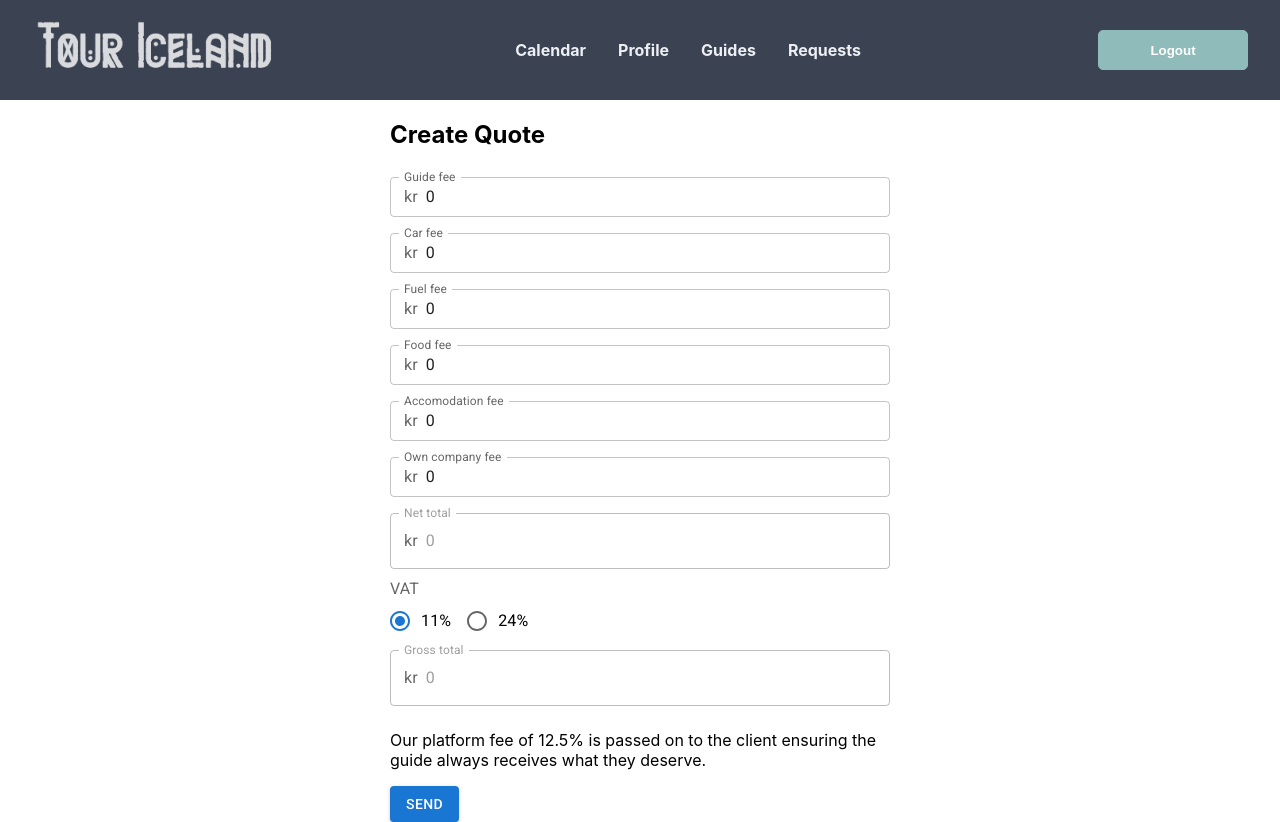
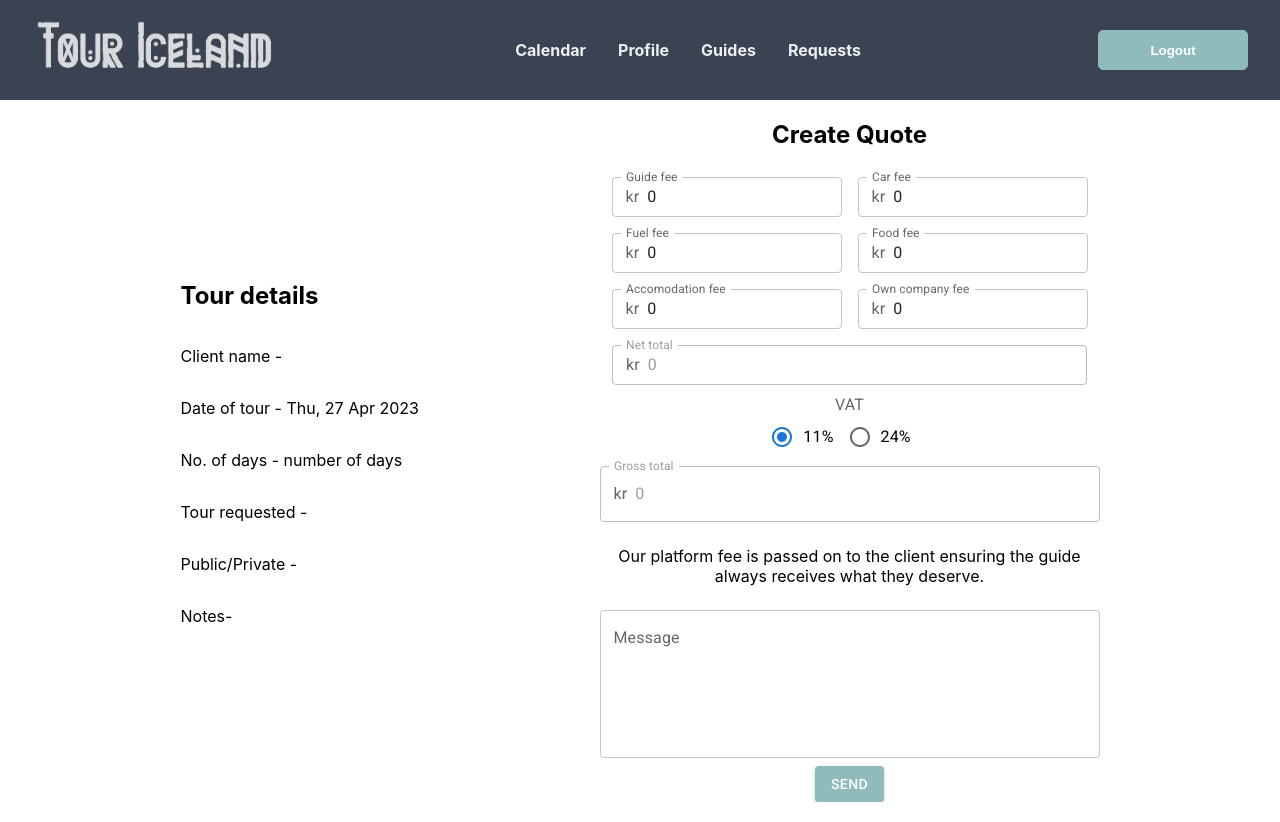
Before and after one commit to douglasfrancis/tour-iceland, a React (Create React App) app: page /guides/requests/1 in a window 1280 px wide. Built offline with nearby package versions, Linux system fonts and the light colour scheme; no server answers; sample sign-in values are in the browser's storage.

Commit message:
Currency added to request

```diff
--- a/src/components/GuidesUI/Request.js
+++ b/src/components/GuidesUI/Request.js
@@ -9,10 +9,21 @@ import RadioGroup from '@mui/material/RadioGroup';
 import FormControlLabel from '@mui/material/FormControlLabel';
 import FormControl from '@mui/material/FormControl';
 import FormLabel from '@mui/material/FormLabel';
+import moment from 'moment'
 
 export default function Request() {
 
     let { id } = useParams()
+    const [guide, setGuide] = useState(0)
+    const [car, setCar] = useState(0)
+    const [fuel, setFuel] = useState(0)
+    const [food, setFood] = useState(0)
+    const [accomodation, setAccomodation] = useState(0)
+    const [own, setOwn] = useState(0)
+    const [vat, setVAT] = useState(1.11)
+    const [msg, setMsg] = useState("")
+
+    const [request, setRequest] = useState("")
 
     useEffect(()=>{
         getRequest()
@@ -21,33 +32,50 @@ export default function Request() {
     const getRequest = () =>{
         axios.post(`${process.env.REACT_APP_API}/get-request-by-id`, {id})
         .then((res)=>{
+            setRequest(res.data)
           console.log(res.data)
         })
         .catch((e)=>console.log(e))
     }
-
-    const [guide, setGuide] = useState(0)
-    const [car, setCar] = useState(0)
-    const [fuel, setFuel] = useState(0)
-    const [food, setFood] = useState(0)
-    const [accomodation, setAccomodation] = useState(0)
-    const [own, setOwn] = useState(0)
-    const [vat, setVAT] = useState(1.11)
-
     let total = (guide*1)+(car*1)+(fuel*1)+(food*1)+(accomodation*1)+(own*1)
 
 
+
+
+    const getConversion = () =>{
+
+        axios.get(`https://openexchangerates.org/api/latest.json`, {params:{app_id: process.env.REACT_APP_EXCHANGE_APP_ID}})
+        .then((res)=>{
+            console.log(res.date)
+        })
+        .catch((e)=>{
+            console.log(e)
+        })
+    }
+
+
   return (
-    <div>
-        <div style={{width: 500, margin: '0 auto'}}>
+    <div style={{display:'flex', flexDirection: 'row', justifyContent:'space-evenly', alignItems:'center', flexWrap:'wrap'}}>
+        <div style={{display:'flex', flexDirection: 'column'}}>
+            <h2>Tour details</h2>
+            <p>Client name - {request && request.name}</p>
+            <p>Date of tour - {moment(request.date).format('ddd, DD MMM YYYY')}</p>
+            <p>No. of days - number of days</p>
+            <p>Tour requested - {request && request.info.tourType}</p>
+            <p>Public/Private - {request && request.info.lookingFor}</p>
+
+            <p>Notes- {request.notes}</p>
+
+        </div>
+        <div style={{width: 500, textAlign:'center', maxWidth:'95vw'}}>
             <h2>Create Quote</h2>
-            <TextField sx={{my:1}} fullWidth label='Guide fee' size='small' InputProps={{startAdornment: <InputAdornment position="start">kr</InputAdornment> }} value={guide} onChange={(e)=>setGuide(e.target.value)}/>
-            <TextField sx={{my:1}} fullWidth label='Car fee' size='small' InputProps={{startAdornment: <InputAdornment position="start">kr</InputAdornment> }} value={car} onChange={(e)=>setCar(e.target.value)}/>
-            <TextField sx={{my:1}} fullWidth label='Fuel fee' size='small' InputProps={{startAdornment: <InputAdornment position="start">kr</InputAdornment> }} value={fuel} onChange={(e)=>setFuel(e.target.value)}/>
-            <TextField sx={{my:1}} fullWidth label='Food fee' size='small' InputProps={{startAdornment: <InputAdornment position="start">kr</InputAdornment> }} value={food} onChange={(e)=>setFood(e.target.value)}/>
-            <TextField sx={{my:1}} fullWidth label='Accomodation fee' size='small' InputProps={{startAdornment: <InputAdornment position="start">kr</InputAdornment> }} value={accomodation} onChange={(e)=>setAccomodation(e.target.value)}/>
-            <TextField sx={{my:1}} fullWidth label='Own company fee' size='small' InputProps={{startAdornment: <InputAdornment position="start">kr</InputAdornment> }} value={own} onChange={(e)=>setOwn(e.target.value)}/>
-            <TextField sx={{my:1}} fullWidth label='Net total' value={total} disabled InputProps={{startAdornment: <InputAdornment position="start">kr</InputAdornment> }}/>
+            <TextField sx={{m:1, width:'46%'}}  label='Guide fee' size='small' InputProps={{startAdornment: <InputAdornment position="start">kr</InputAdornment> }} value={guide} onChange={(e)=>setGuide(e.target.value)}/>
+            <TextField sx={{m:1, width:'46%'}}  label='Car fee' size='small' InputProps={{startAdornment: <InputAdornment position="start">kr</InputAdornment> }} value={car} onChange={(e)=>setCar(e.target.value)}/>
+            <TextField sx={{m:1, width:'46%'}}  label='Fuel fee' size='small' InputProps={{startAdornment: <InputAdornment position="start">kr</InputAdornment> }} value={fuel} onChange={(e)=>setFuel(e.target.value)}/>
+            <TextField sx={{m:1, width:'46%'}}  label='Food fee' size='small' InputProps={{startAdornment: <InputAdornment position="start">kr</InputAdornment> }} value={food} onChange={(e)=>setFood(e.target.value)}/>
+            <TextField sx={{m:1, width:'46%'}}  label='Accomodation fee' size='small' InputProps={{startAdornment: <InputAdornment position="start">kr</InputAdornment> }} value={accomodation} onChange={(e)=>setAccomodation(e.target.value)}/>
+            <TextField sx={{m:1, width:'46%'}}  label='Own company fee' size='small' InputProps={{startAdornment: <InputAdornment position="start">kr</InputAdornment> }} value={own} onChange={(e)=>setOwn(e.target.value)}/>
+            <TextField sx={{m:1, width:'95%'}}  size='small' label='Net total' value={total} disabled InputProps={{startAdornment: <InputAdornment position="start">kr</InputAdornment> }}/>
             <FormControl>
                 <FormLabel id="demo-row-radio-buttons-group-label">VAT</FormLabel>
                 <RadioGroup value={vat} onChange={(e)=>setVAT(e.target.value)}
@@ -59,10 +87,11 @@ export default function Request() {
                     <FormControlLabel value={1.24} control={<Radio />} label="24%" />
                 </RadioGroup>
                 </FormControl>
-            <TextField sx={{my:1}} fullWidth label='Gross total' value={Math.round(total*vat)} disabled InputProps={{startAdornment: <InputAdornment position="start">kr</InputAdornment> }}/>
-            <p>Our platform fee of 12.5% is passed on to the client ensuring the guide always receives what they deserve.</p>
+            <TextField sx={{my:1}} fullWidth  label='Gross total' value={Math.round(total*vat)} disabled InputProps={{startAdornment: <InputAdornment position="start">kr</InputAdornment> }}/>
+            <p>Our platform fee is passed on to the client ensuring the guide always receives what they deserve.</p>
 
-            <Button variant='contained'>Send</Button>
+            <TextField multiline rows={5} fullWidth sx={{my:1}} label='Message' />
+            <Button variant='contained' sx={{backgroundColor: '#8FBCBB'}}>Send</Button>
 
 
         </div>
--- a/src/components/PublicUI/Find.js
+++ b/src/components/PublicUI/Find.js
@@ -1,4 +1,4 @@
-import React, { useState} from 'react'
+import React, { useState, useEffect} from 'react'
 import { Link } from 'react-router-dom'
 import Radio from '@mui/material/Radio';
 import RadioGroup from '@mui/material/RadioGroup';
@@ -16,6 +16,7 @@ import logo from '../../Images/iceland-logo-white.png'
 import moment from 'moment'
 import { toast } from 'react-toastify'
 import axios from 'axios'
+import Divider from '@mui/material/Divider';
 
 export default function Find() {
 
@@ -29,13 +30,19 @@ export default function Find() {
   const [notes, setNotes ] = useState("")
   const [loading, setLoading ] = useState(false)
   const [sent, setSent ] = useState(false)
+  const [currency, setCurrency ] = useState("")
+  const [currencies, setCurrencies ] = useState([])
+
+  useEffect(()=>{
+    getCurrencies()
+  },[])
 
   const handleSubmit = () =>{
-    if(!applicant || !lookingFor || !date){
+    if(!applicant || !lookingFor || !date || !currency){
       toast.error("Please add all required fields")
     } else{
       setLoading(true)
-      let payload = {title: "Request", date: moment(date).format("YYYY-MM-DD"), name, email, info: {applicant, lookingFor, tourType, groupSize}, notes, backgroundColor:'#D08770' , borderColor:'#D08770', textColor:'#fff'}
+      let payload = {title: "Request", date: moment(date).format("YYYY-MM-DD"), name, email, info: {applicant, lookingFor, tourType, groupSize}, notes, currency, backgroundColor:'#D08770' , borderColor:'#D08770', textColor:'#fff'}
       console.log(payload)
       axios.post(`${process.env.REACT_APP_API}/create-new-request`, payload)
       .then(()=>{
@@ -45,6 +52,16 @@ export default function Find() {
       })
       .catch((e)=>{console.log(e);setLoading(false)})
     }
+  }
+
+  const getCurrencies = () =>{
+    axios.get('https://openexchangerates.org/api/currencies.json')
+    .then((res)=>{
+      setCurrencies(res.data)
+    })
+    .catch((e)=>{
+      console.log(e)
+    });
   }
 
   return (
@@ -105,10 +122,33 @@ export default function Find() {
         </FormControl>
         </div>
 
-        <div style={{margin: '1rem 0'}}>
+        <div style={{margin: '1rem 0', display:'flex', justifyContent:'space-between', alignItems:'center', flexWrap:'wrap'}}>
           <label>Date of tour</label>
           <input id='request-date' type='date' value={date} onChange={(e)=>setDate(e.target.value)}/>
+
+          <FormControl sx={{width:200}}>
+            <InputLabel id="demo-simple-select-label">Currency</InputLabel>
+            <Select
+              labelId="demo-simple-select-label"
+              id="demo-simple-select"
+              value={currency}
+              label="Currency"
+              onChange={(e)=>setCurrency(e.target.value)}
+            >
+              <MenuItem value={'USD'}>USD - United States Dollar</MenuItem>
+              <MenuItem value={'GBP'}>GBP - British Pound Sterling</MenuItem>
+              <MenuItem value={'EUR'}>EUR - Euro</MenuItem>
+              <MenuItem value={'CNY'}>CNY - Chinese Yuan</MenuItem>
+              <Divider />
+
+              {Object.keys(currencies).map((value, i)=>{
+                return <MenuItem key={i} value={value}>{value} - {Object.values(currencies)[i]}</MenuItem>
+              })}
+            </Select>
+          </FormControl>
         </div>
+
+
 
         <div style={{display:'flex', justifyContent:'space-between'}}>
         <TextField sx={{my:1, width:285}}   label='Name' value={name} onChange={(e)=>setName(e.target.value)}/>
@@ -127,6 +167,9 @@ export default function Find() {
           >
             <MenuItem value={"Golden Circle"}>Golden Circle</MenuItem>
             <MenuItem value={"Lagoons"}>Lagoons</MenuItem>
+            <MenuItem value={"Silfra Diving"}>Silfra Diving</MenuItem>
+            <MenuItem value={"Whale Watching"}>Whale Watching</MenuItem>
+            <MenuItem value={"Helicopter tour"}>Helicopter tour</MenuItem>
             <MenuItem value={"Custom"}>Custom</MenuItem>
           </Select>
         </FormControl>
--- a/src/components/PublicUI/VideoHome.js
+++ b/src/components/PublicUI/VideoHome.js
@@ -15,7 +15,7 @@ export default function VideoHome() {
           <img id='home-logo' src={logo}/>
           <Link to='/find'><button id='home-btn'>Find a guide</button></Link>
 
-          <a href="" class="scroll-down-link scroll-down-arrow" data-iconfont="ETmodules" data-icon>
+          <a href="" className="scroll-down-link scroll-down-arrow" data-iconfont="ETmodules" data-icon>
           </a>
         </div>
 
```
